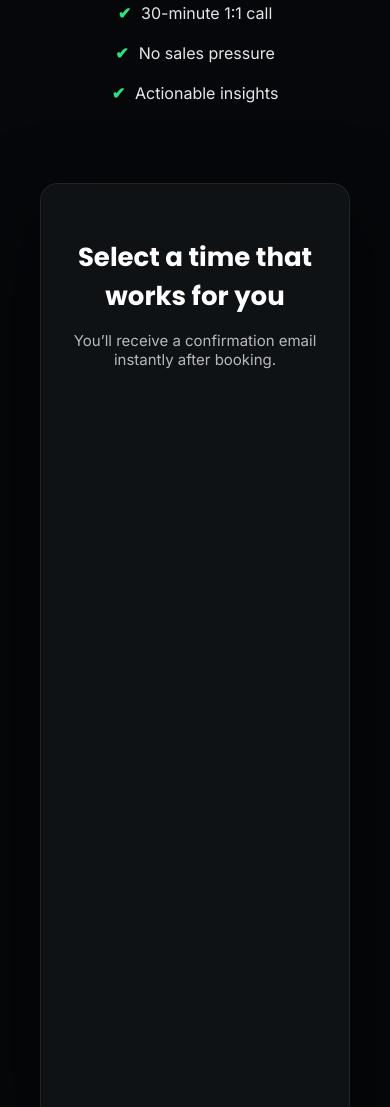
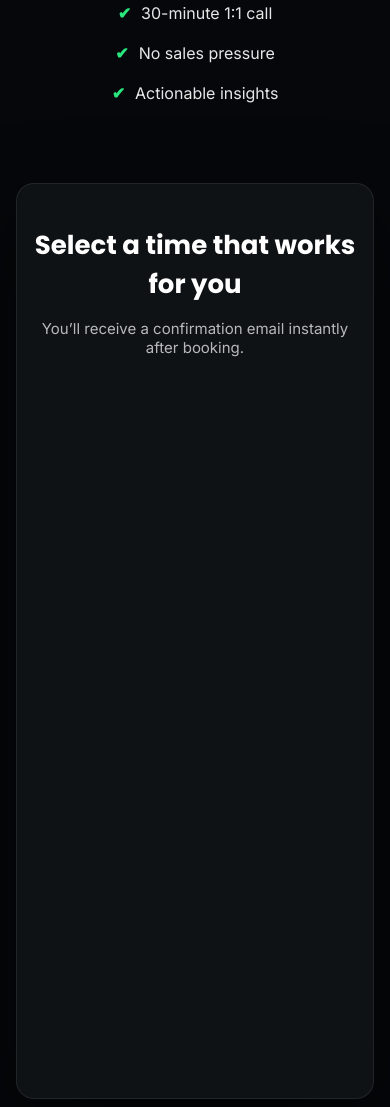
Before and after one commit to goontaj1/reeldealstudio, a plain HTML site: page strategy.html in a window 390 px wide. Shown: the part 588-1695 px from the top of the page. Drawn offline with Linux system fonts and the light colour scheme; a script that the page names is missing.

Commit message:
mobile optimisation

```diff
--- a/strategy.css
+++ b/strategy.css
@@ -85,6 +85,14 @@ body {
   padding: 28px;
   border: 1px solid rgba(255,255,255,0.08);
   box-shadow: 0 30px 80px rgba(0,0,0,0.6);
+
+  max-width: 100%;
+  overflow: hidden; /* 🔥 THIS IS KEY */
+}
+.calendly-inline-widget {
+  width: 100% !important;
+  min-width: 0 !important;
+  overflow: hidden;
 }
 
 .calendly-header {
@@ -121,4 +129,11 @@ body {
   .value-strip {
     gap: 20px;
   }
+  .calendly-section {
+    padding: 0 16px;
+  }
+
+  .calendly-card {
+    padding: 16px;
+  }
 }
```
Also changed, not shown: portfolio.css (+8 -2 lines), about.js (line endings or trailing spaces).
